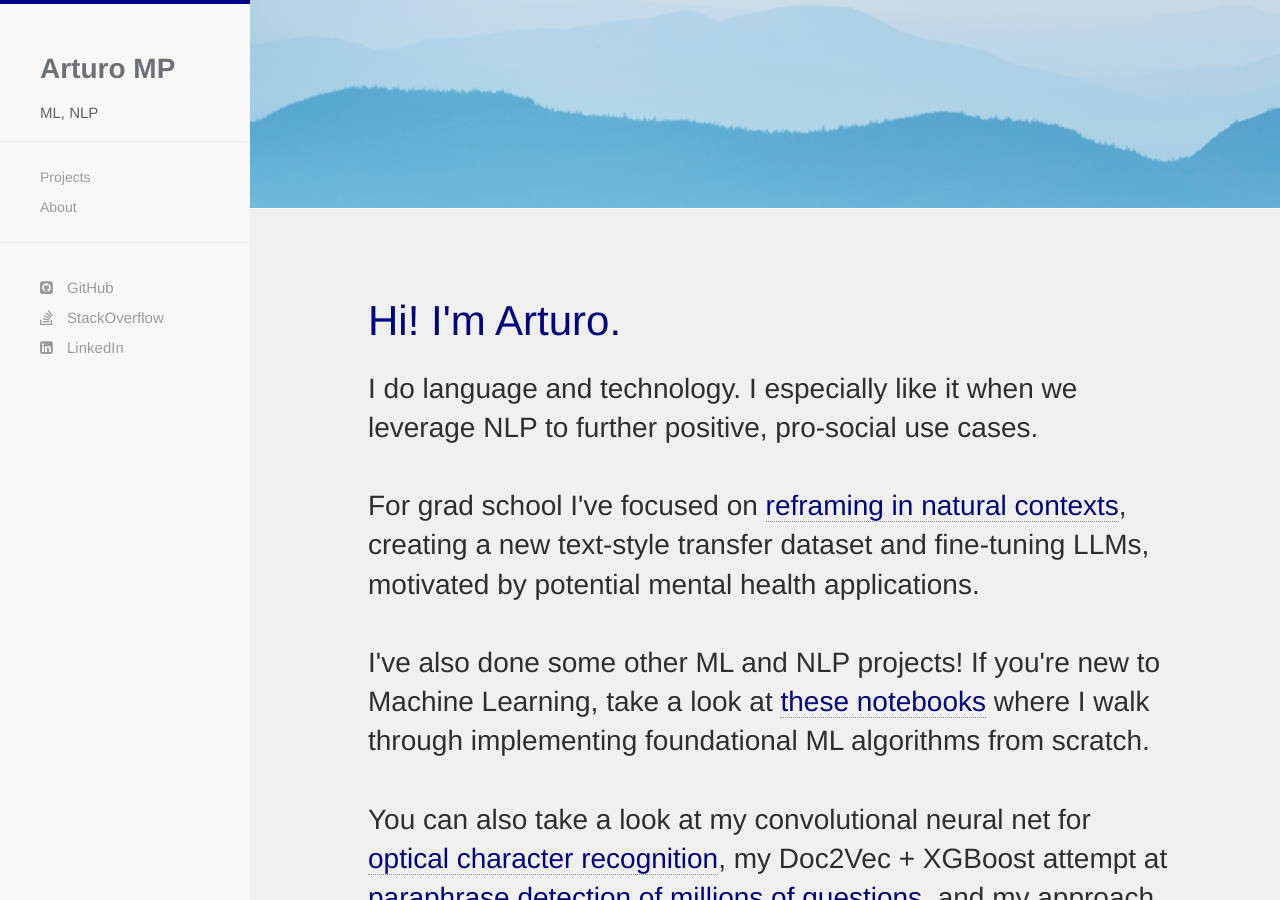
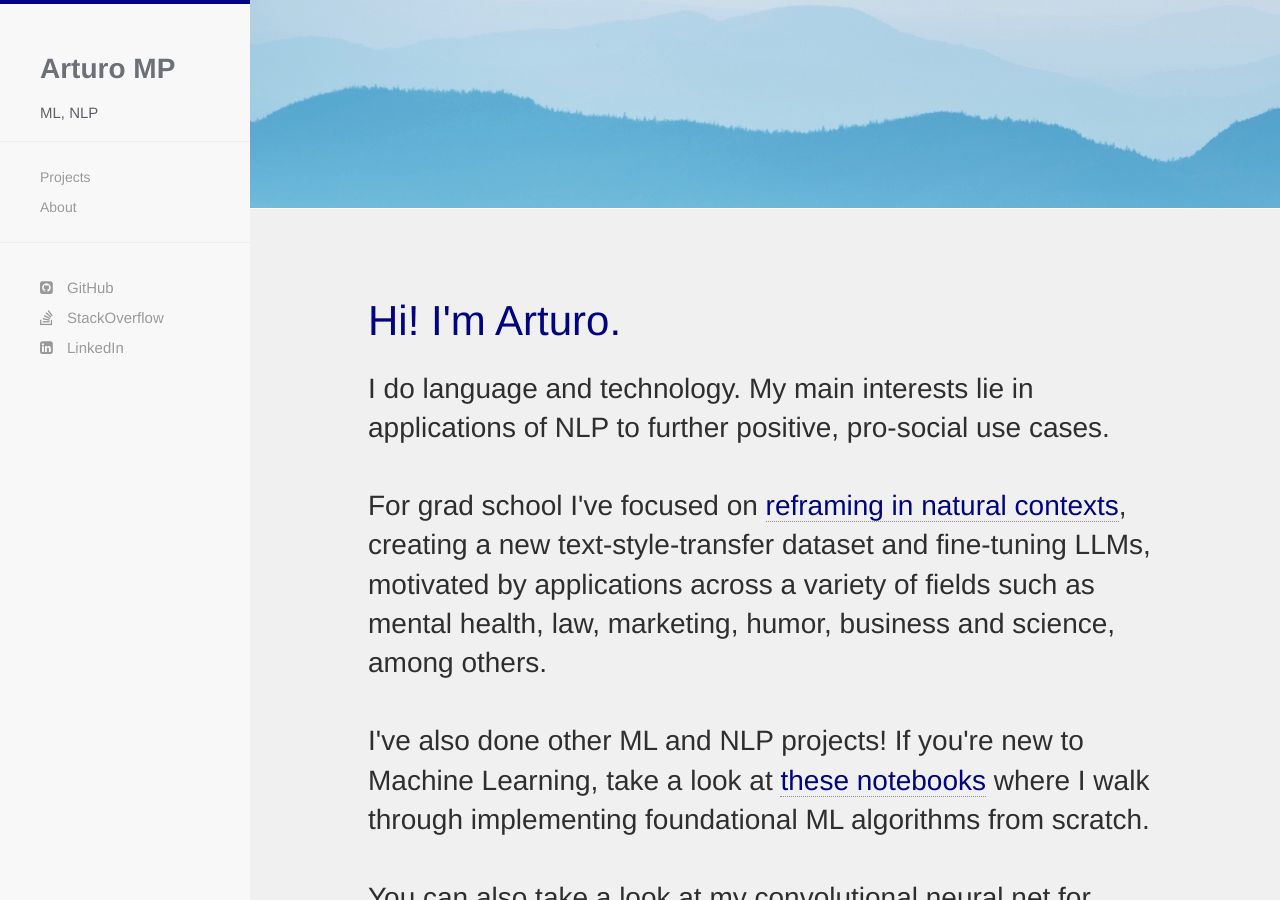
Before and after one commit to arturomp/arturomp.github.io, a Jekyll site: the page built from index.html, in a window 1280 px wide and 900 px high. Built offline with Jekyll 4.4.1, drawn with Linux system fonts in a browser that asks for light colours; nearby versions of some CDN libraries.

Commit message:
Update greeting.html

```diff
--- a/_includes/greeting.html
+++ b/_includes/greeting.html
@@ -8,17 +8,17 @@
 
       I do language and technology.
 
-      I especially like it when we leverage NLP to further positive, pro-social use cases.
+      My main interests lie in applications of NLP to further positive, pro-social use cases.
 
       <br>
       <br>
 
-      For grad school I've focused on <a href="https://drive.google.com/file/d/1bCvv9L5hkqg6375emnf1mHFdLQvvDNPu/view?usp=sharing" target="_blank">reframing in natural contexts</a>, creating a new text-style transfer dataset and fine-tuning LLMs, motivated by potential mental health applications.
+      For grad school I've focused on <a href="https://arxiv.org/abs/2407.02637" target="_blank">reframing in natural contexts</a>, creating a new text-style-transfer dataset and fine-tuning LLMs, motivated by applications across a variety of fields such as mental health, law, marketing, humor, business and science, among others.
 
       <br>
       <br>
 
-      I've also done some other ML and NLP projects! If you're new to Machine Learning, take a look at <a href="https://github.com/arturomp/coursera-machine-learning-in-python#readme" target="_blank">these notebooks</a> where I walk through implementing foundational ML algorithms from scratch.
+      I've also done other ML and NLP projects! If you're new to Machine Learning, take a look at <a href="https://github.com/arturomp/coursera-machine-learning-in-python#readme" target="_blank">these notebooks</a> where I walk through implementing foundational ML algorithms from scratch.
 
       <br>
       <br>
```
